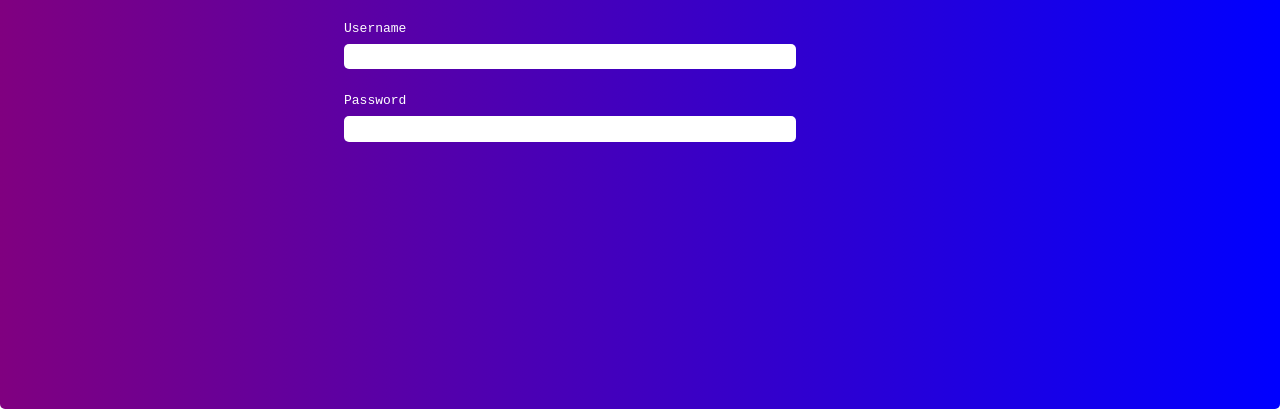
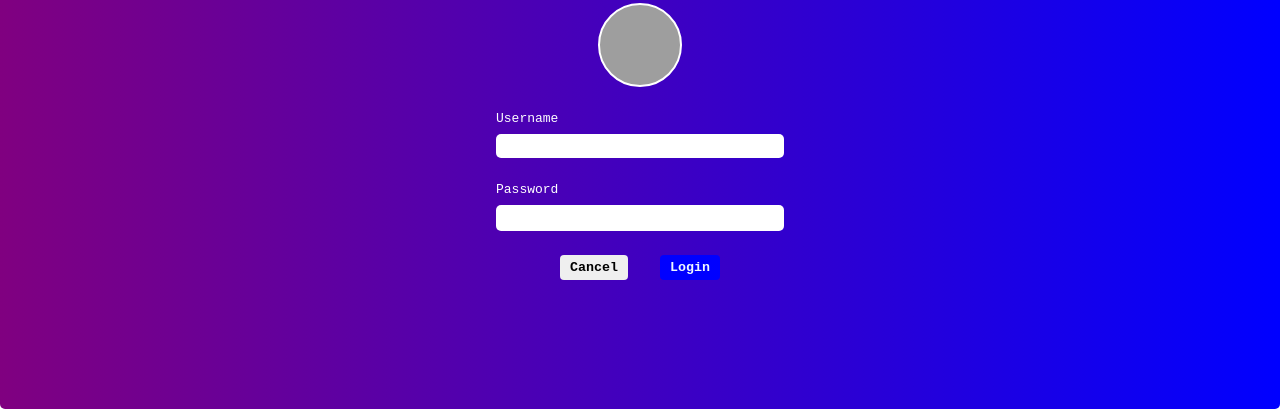
Before and after one commit to Mahi-Rathod/login-form, a plain HTML site: page index.html in a window 1280 px wide. Shown: the part 391-800 px from the top of the page. Drawn offline with Linux system fonts and the light colour scheme; grey boxes are pictures that could not be loaded.

Commit message:
added buttons to form

```diff
--- a/app.js
+++ b/app.js
@@ -85,3 +85,28 @@
 password.setAttribute("id", "password");
 
 passwordContainer.appendChild(password);
+
+
+//buttons
+
+//cancel button
+const buttonContainer = document.createElement("div");
+buttonContainer.classList.add("button-container");
+
+loginForm.appendChild(buttonContainer);
+
+const cancelButton = document.createElement("button");
+cancelButton.classList.add("cancel-btn")
+cancelButton.setAttribute("type", "cancel");
+cancelButton.innerText = "Cancel";
+buttonContainer.appendChild(cancelButton);
+
+
+//submit button
+
+
+const subButton = document.createElement("button");
+subButton.classList.add("submit-btn")
+subButton.setAttribute("type", "submit");
+subButton.innerText = "Login";
+buttonContainer.appendChild(subButton);
--- a/style.css
+++ b/style.css
@@ -31,10 +31,9 @@
 }
 
 .login-container{
-    width: 50%;
-    height: 60%;
+    width: 45%;
     margin: auto;
-
+    /* border: 1px solid white; */
 }
 
 .profile{
@@ -53,7 +52,8 @@
     display: flex;
     flex-direction: column;
     gap:1.5rem;
-    width: 100%;
+    width: 50%;
+    margin: auto;
 }
 
 .username-container{
@@ -69,7 +69,6 @@
 }
 
 input[type="text"]{
-    width: 70%;
     height: 1.4rem;
     border-radius: 5px;
     border: none;
@@ -88,7 +87,6 @@
 }
 
 input[type="password"]{
-    width: 70%;
     height: 1.5rem;
     border-radius: 5px;
     border: none;
@@ -97,3 +95,48 @@
 input[type="password"]:focus{
     outline: 2px solid rgb(255, 0, 157);
 }
+
+
+.button-container{
+    width: 100%;
+    display: flex;
+    justify-content: center;
+    gap: 2rem;
+}
+
+button[type="cancel"]{
+    border: none;
+    padding:5px 10px;
+    border-radius: 4px;
+    font-family: monospace;
+    font-weight: bolder;
+    cursor: pointer;
+}
+
+button[type="cancel"]:hover{
+    background-color: red;
+    color: aliceblue;
+}
+
+
+button[type="submit"]{
+    border: none;
+    padding:5px 10px;
+    border-radius: 4px;
+    font-family: monospace;
+    font-weight: bolder;
+    cursor: pointer;
+    background-color: blue;
+    color: aliceblue;
+}
+
+button[type="submit"]:hover{
+    background-color: rgb(250, 250, 250);
+    color: black;
+}
+
+@media (max-width: 768px) {
+    .login-container{
+        width: 70%;
+    }
+}
```
